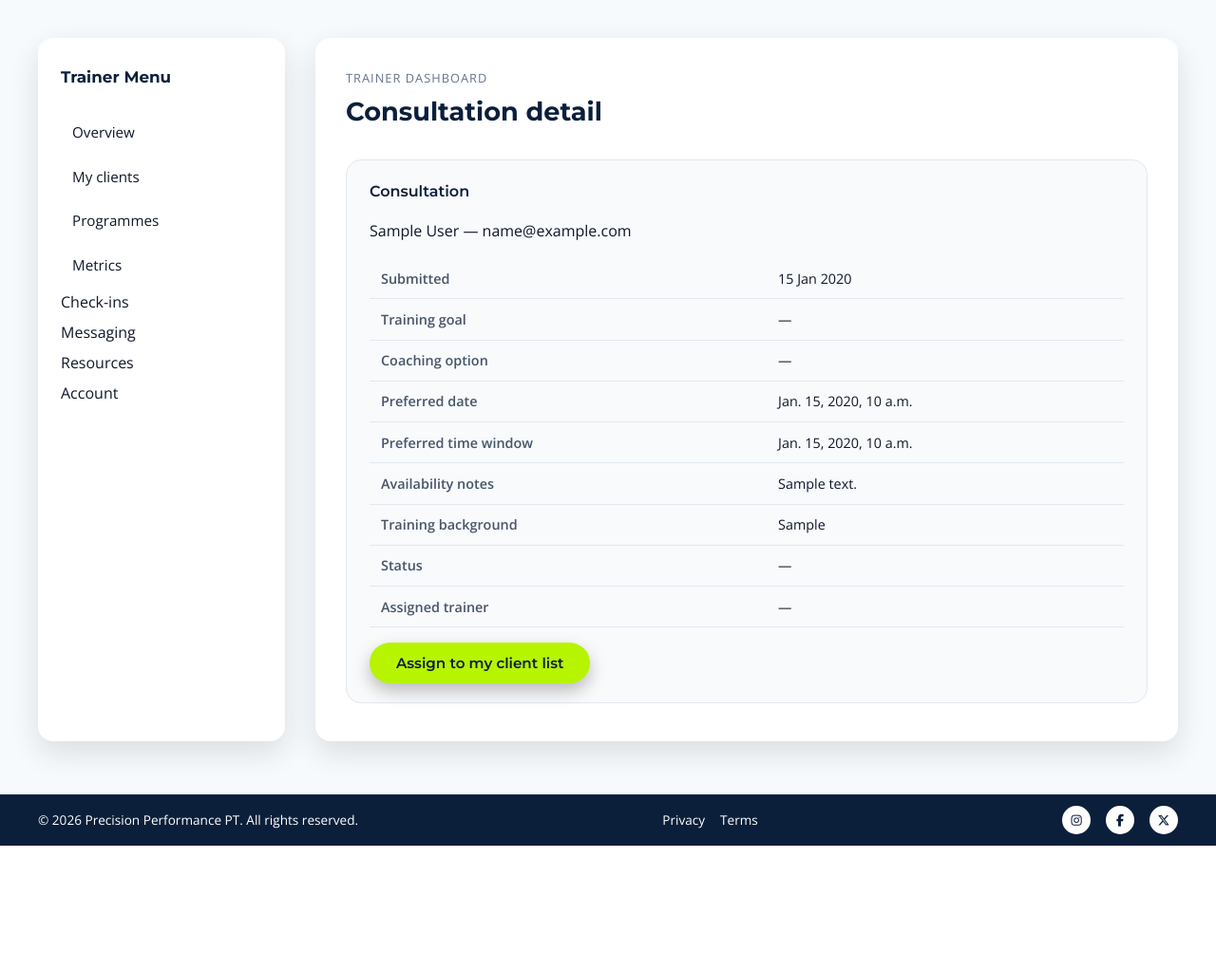
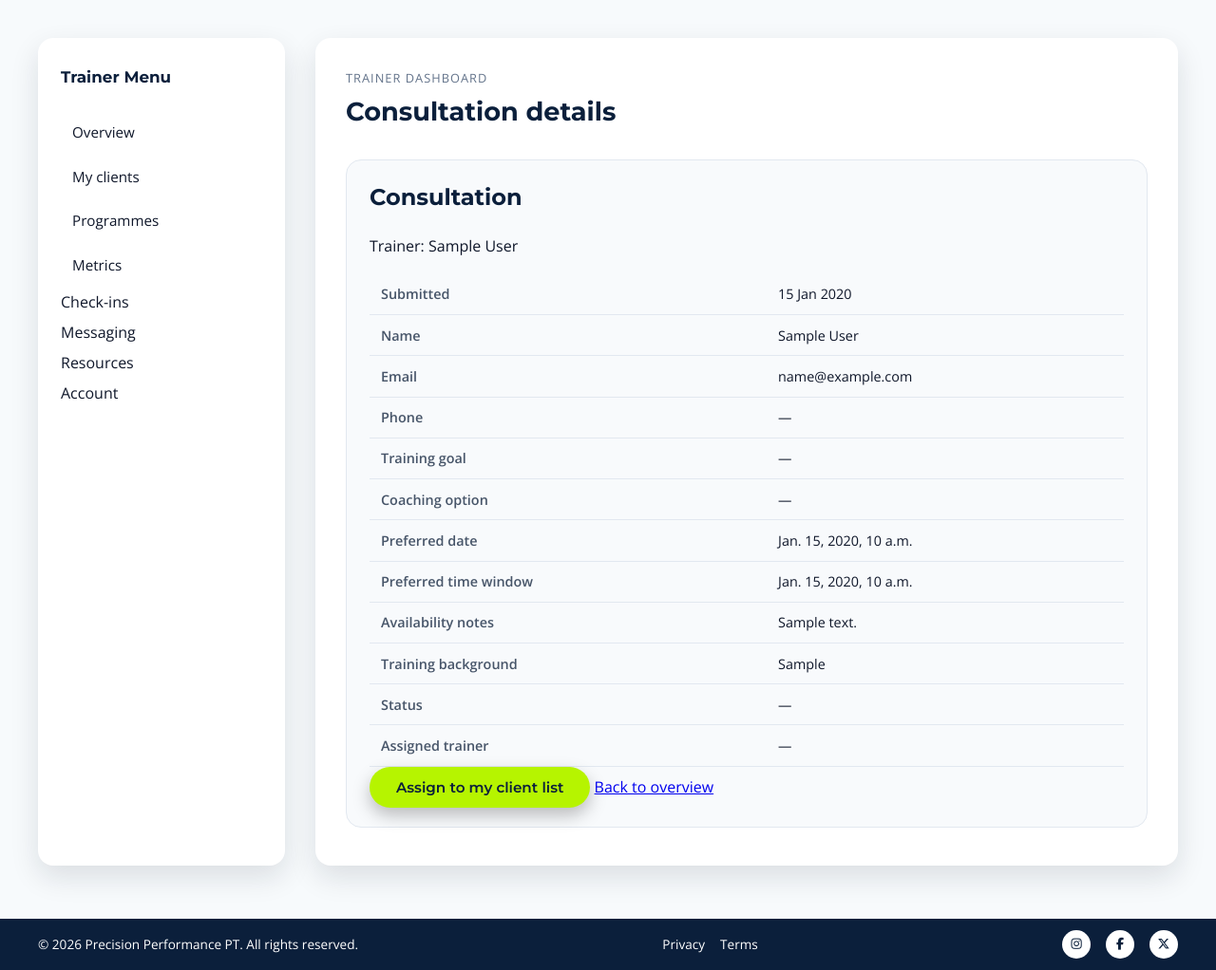
Before and after one commit to moranjohn-95/precision-performance-pt, a Django app: template templates/trainer/consultation_detail.html in a window 1280 px wide. Shown: the part 64-1086 px from the top of the page at 95% size. Before the commit the page ends 955 px from the top, so only its background shows below. Run offline with Django 5.2, Linux system fonts and the light colour scheme; a user stored in the database is signed in; tables that the repository leaves empty hold one stand-in row (values such as "Sample post"); the template is opened without the code that fills it: most values are stand-ins (such as "Sample title", 1, 10 or a date in 2020); parts of the project's set-up code (start-up, migrations or seed data) failed here and were passed over.

Commit message:
Add trainer consultation detail view with dashbpard link

```diff
--- a/templates/trainer/consultation_detail.html
+++ b/templates/trainer/consultation_detail.html
@@ -1,26 +1,42 @@
 {% extends "dashboard_base.html" %}
 
+{% block title %}Consultation details | Precision Performance PT{% endblock %}
 {% block sidebar_title %}Trainer Menu{% endblock %}
 {% block sidebar_menu %}
 {% include "trainer/_sidebar.html" %}
 {% endblock %}
 
 {% block page_eyebrow %}Trainer dashboard{% endblock %}
-{% block page_title %}Consultation detail{% endblock %}
+{% block page_title %}Consultation details{% endblock %}
 
 {% block dashboard_content %}
 <section class="dashboard-card">
-    <h2 class="dashboard-card__title">Consultation</h2>
-    <p class="dashboard-subtitle">
-        {{ consultation.first_name }} {{ consultation.last_name }} — {{ consultation.email }}
+    <header class="card-header">
+        <h2 class="card-title">Consultation</h2>
+        <p class="card-subtitle">
+            Trainer: {{ request.user.get_full_name|default:request.user.username }}
         </p>
+    </header>
 
+    <div class="card-body">
         <div class="dashboard-table-wrapper">
             <table class="dashboard-table">
                 <tbody>
                     <tr>
                         <th scope="row">Submitted</th>
                         <td>{{ consultation.created_at|date:"d M Y" }}</td>
+                    </tr>
+                    <tr>
+                        <th scope="row">Name</th>
+                        <td>{{ consultation.first_name }} {{ consultation.last_name }}</td>
+                    </tr>
+                    <tr>
+                        <th scope="row">Email</th>
+                        <td>{{ consultation.email }}</td>
+                    </tr>
+                    <tr>
+                        <th scope="row">Phone</th>
+                        <td>{{ consultation.phone|default:"—" }}</td>
                     </tr>
                     <tr>
                         <th scope="row">Training goal</th>
@@ -63,12 +79,44 @@
                 </tbody>
             </table>
         </div>
+    </div>
 
-    <form method="post" class="form-actions" style="margin-top: 1rem;">
+    <footer class="card-footer card-footer--actions">
+        <form method="post">
             {% csrf_token %}
-        <button type="submit" name="assign_to_me" class="btn-primary">
+
+            {% if consultation.assigned_trainer %}
+                <p class="text-muted">
+                    Assigned trainer:
+                    {{ consultation.assigned_trainer.get_full_name|default:consultation.assigned_trainer.username }}
+                </p>
+
+                {% if consultation.assigned_trainer == request.user %}
+                    <button type="submit" class="btn-secondary" disabled>
+                        Already in trainer client list
+                    </button>
+                {% else %}
+                    <button type="submit" class="btn-secondary" disabled>
+                        Assigned to another trainer
+                    </button>
+                {% endif %}
+            {% else %}
+                <button
+                    type="submit"
+                    name="assign_to_me"
+                    class="btn-primary"
+                >
                     Assign to my client list
                 </button>
+            {% endif %}
+
+            <a
+                href="{% url 'accounts:trainer_dashboard' %}"
+                class="btn-link"
+            >
+                Back to overview
+            </a>
         </form>
+    </footer>
 </section>
 {% endblock %}
```
Lines whose indentation alone changed are shown as unchanged.
